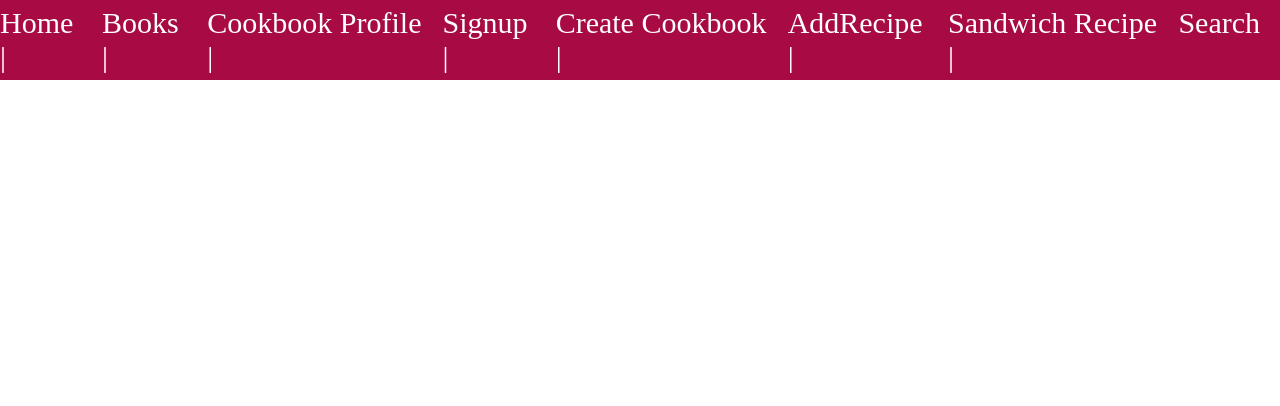
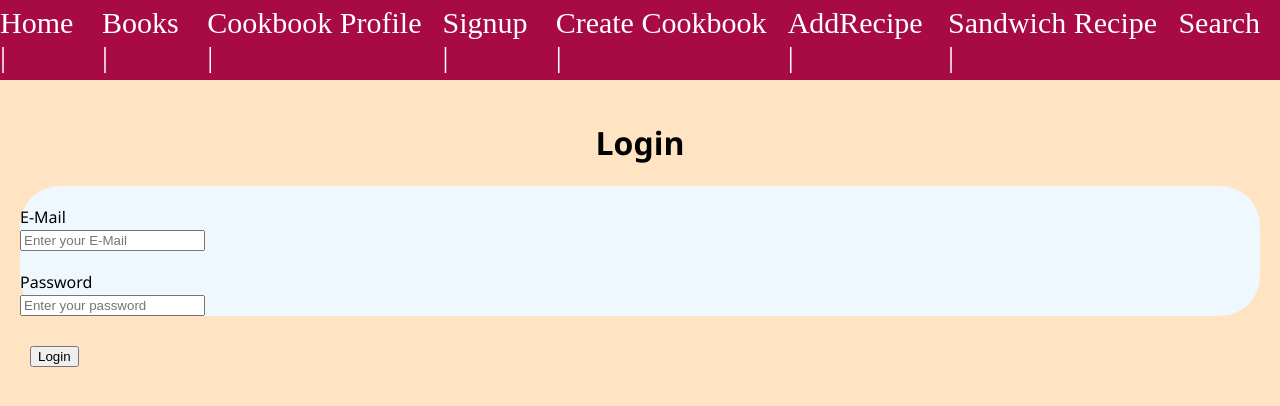
Before and after one commit to CuptainTeamo/CulinaryConnections_React, a React (Create React App) app: page /Login in a window 1280 px wide. Shown: the top 406 px of the page. Built offline with nearby package versions, Linux system fonts and the light colour scheme.

Commit message:
Login working

```diff
--- a/src/App.js
+++ b/src/App.js
@@ -10,6 +10,7 @@ import SignupPage from './Pages/SignupPage';
 import CreateCookbookPage from './Pages/CreateCookbookPage';
 import CookbookProfile from './Components/CookbookProfile/CookbookProfile';
 import HomePage from './Components/HomePage/HomePage';
+import LoginPage from './Pages/LoginPage';
 
 function App() {
   return (
@@ -18,6 +19,7 @@ function App() {
       <Routes>
       <Route path='/' element={<HomePage />}/>
       <Route path='/Signup' element={<SignupPage />}/>
+      <Route path='/Login' element={<LoginPage />}/>
       <Route path='/CreateCookbook' element={<CreateCookbookPage />}/>
       <Route path="/Book" element={<RecipeInBook />} />
       <Route path="/AddRecipe" element={<AddRecipe />} />
@@ -26,6 +28,7 @@ function App() {
       <Route path="/CookbookProfile" element={<CookbookProfile />} />
 
       <Route path="/RecipeDetail/:id" element={<RecipeDetailPage />} />
+
     </Routes>
     </div>
   );
--- /dev/null
+++ b/src/Components/LoginCard/LoginCard.css
@@ -0,0 +1,3 @@
+.form-container {
+    min-height: 84vh;
+}
--- /dev/null
+++ b/src/Components/LoginCard/LoginCard.jsx
@@ -0,0 +1,73 @@
+import "./LoginCard.css";
+import React, { useState } from "react";
+import { useNavigate } from "react-router-dom";
+import axios from "axios";
+import urls from "../../Data/URL"; // Adjust the path as needed
+
+function LoginCard() {
+    const [user, setUser] = useState({
+        email: "",
+        password: ""
+    });
+    const [error, setError] = useState("");
+    const navigate = useNavigate();
+
+    const handleChange = (e) => {
+        setUser({
+            ...user,
+            [e.target.name]: e.target.value
+        });
+    };
+
+    const handleSubmit = async (e) => {
+        e.preventDefault();
+        setError(""); // Clear previous errors
+
+        console.log("Attempting to send login request to:", urls.identity.Login, "with data:", user);
+
+        try {
+            const response = await axios.post(urls.identity.Login, user);
+            console.log("Login successful: Full response:", response);
+            navigate("/home"); // Redirect to the home page
+        } catch (err) {
+            console.error("Login error:", err);
+            setError(err.response ? err.response.data.message : "Login failed!");
+        }
+    };
+
+    return (
+        <div className="form-container">
+            <h1>Login</h1>
+            <form onSubmit={handleSubmit}>
+                <div className="inputs-wrapper">
+                    <div className="input-section">
+                        <label>E-Mail</label>
+                        <input
+                            type="email"
+                            name="email"
+                            value={user.email}
+                            onChange={handleChange}
+                            placeholder="Enter your E-Mail"
+                            required
+                        />
+                        <label>Password</label>
+                        <input
+                            type="password"
+                            name="password"
+                            value={user.password}
+                            onChange={handleChange}
+                            placeholder="Enter your password"
+                            required
+                        />
+                    </div>
+                </div>
+                {error && <div className="error">{error}</div>}
+                <div className="form-actions">
+                    <button type="submit">Login</button>
+                </div>
+            </form>
+        </div>
+    );
+}
+
+export default LoginCard;
--- a/src/Data/URL.js
+++ b/src/Data/URL.js
@@ -1,4 +1,4 @@
-const API_URL="https://localhost:7155/api";
+const API_URL="https://localhost:44307/api";
 
 const urls = {
     recipe:{
@@ -10,7 +10,17 @@ const urls = {
     searching:{
         GetByIngredient: API_URL + '/Searching/GetAllRecipesByIngredients/ingredients?',
         GetByRating: API_URL + '/Searching/GetAllRecipesByRating/rating?rating='
+    },
+    identity: {
+        Login: API_URL + '/Identity/Login',
+        Register: API_URL + '/api/Identity/Register'
+    },
+    cookbook: {
+        createCookbook: API_URL + '/Cookbook/CreateCookbook',
+        requestToJoin: API_URL + '/Cookbook/RequestJoinCookbook/request-join?registrationCode=',
+        respondToRequest: API_URL + '/Cookbook/RespondToJoinRequest/respond-to-request?requestId=&approve='
     }
+
 };
 
 export default urls;
--- /dev/null
+++ b/src/Pages/LoginPage.jsx
@@ -0,0 +1,13 @@
+import React from "react";
+import LoginCard from "../Components/LoginCard/LoginCard";
+
+
+function LoginPage(){
+    return(
+        <div className="body">
+            <LoginCard/>
+        </div>
+    );
+}
+
+export default LoginPage;
```
Also changed, not shown: src/APIConsumers/IIdentityService.ts (added, +9 -0 lines), src/APIConsumers/IdentityManager.ts (added, +34 -0 lines), src/Models/IdentityDTO/IdentityTypes.ts (added, +10 -0 lines).
